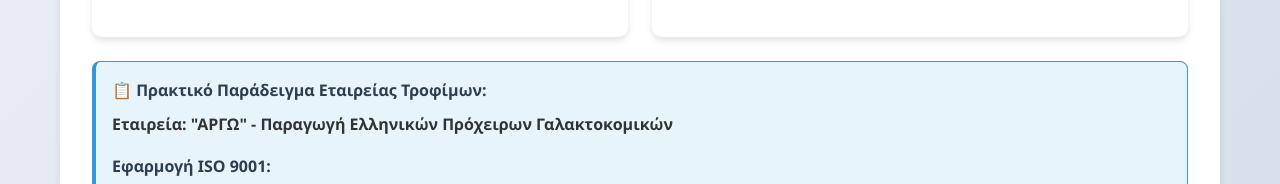
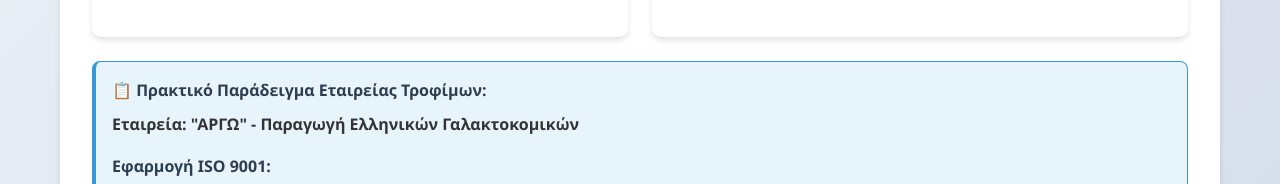
Before and after one commit to vezi94/kefalaio7, a plain HTML site: page index.html in a window 1280 px wide. Shown: the part 1177-1361 px from the top of the page. Drawn offline with Linux system fonts and the light colour scheme.

Commit message:
Update index.html

```diff
--- a/index.html
+++ b/index.html
@@ -452,7 +452,7 @@
             <div class="example-box">
                 <div class="example-title">📋 Πρακτικό Παράδειγμα Εταιρείας Τροφίμων:</div>
 
-                <p><strong>Εταιρεία: "ΑΡΓΩ" - Παραγωγή Ελληνικών Πρόχειρων Γαλακτοκομικών</strong></p>
+                <p><strong>Εταιρεία: "ΑΡΓΩ" - Παραγωγή Ελληνικών Γαλακτοκομικών</strong></p>
 
                 <h4>Εφαρμογή ISO 9001:</h4>
                 <ul>
```
